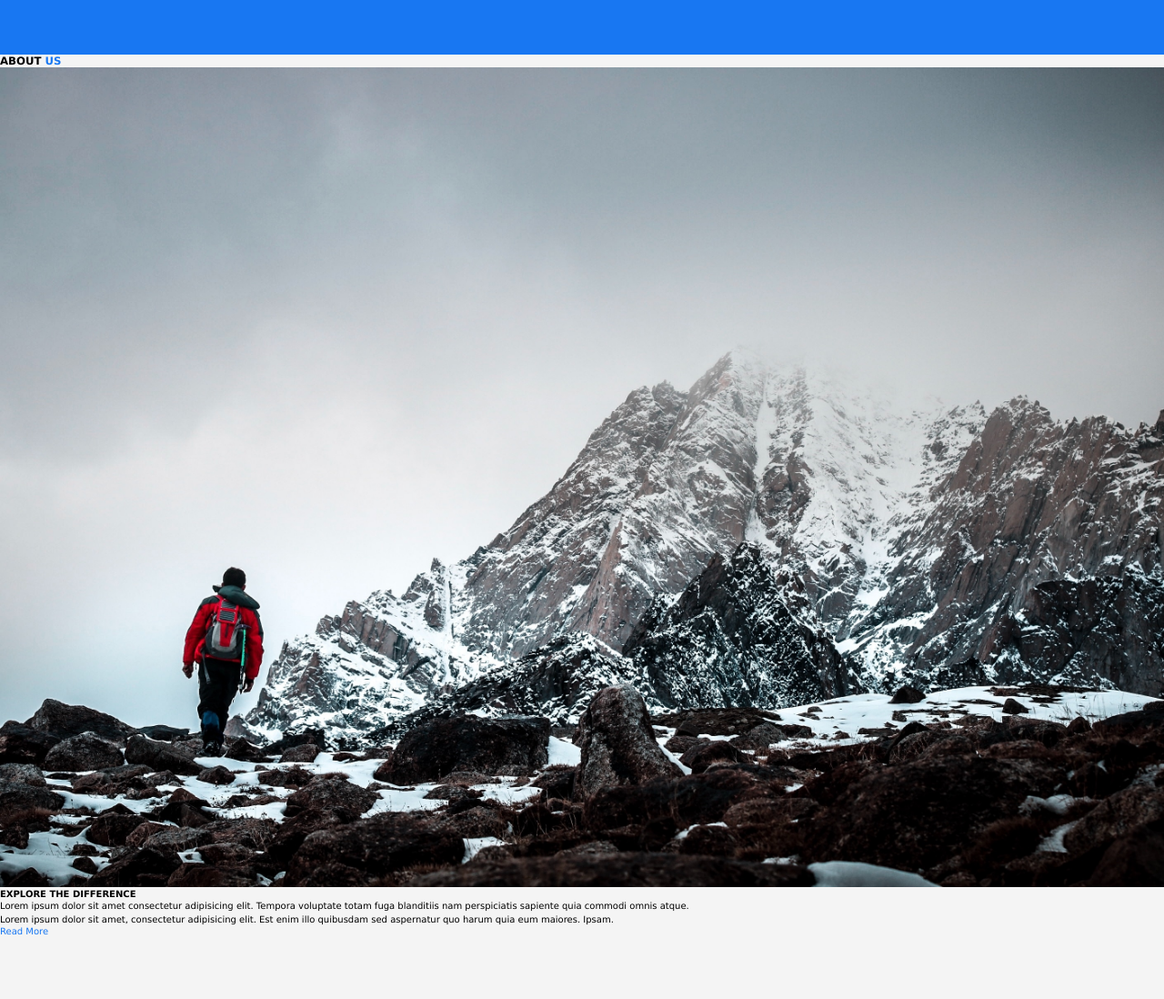
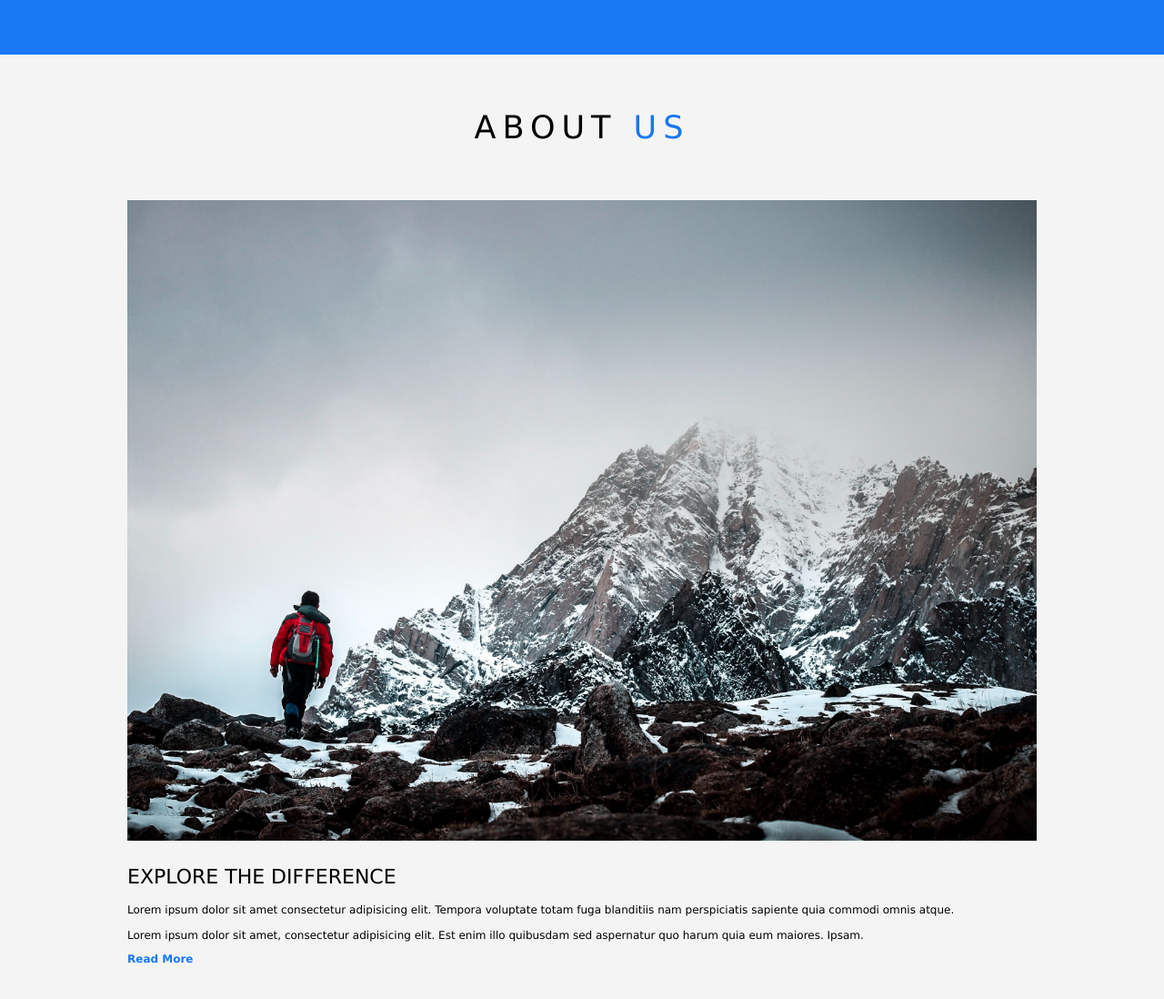
Before and after one commit to Tanastris/18_CAO_hiking, a plain HTML site: page index.html in a window 1280 px wide. Shown: the part 820-1918 px from the top of the page at 91% size. Before the commit the page ends 1849 px from the top, so only its background shows below. Drawn offline with Linux system fonts and the light colour scheme.

Commit message:
about-us css

```diff
--- a/index.html
+++ b/index.html
@@ -33,7 +33,7 @@
       </div>
     </header>
     <main>
-      <section class="contexpl">
+      <section class="container contexpl">
         <h2 class="ttu white">Continue Exploring</h2>
         <p class="white">
           Lorem ipsum dolor sit, amet consectetur adipisicing elit. Reiciendis,
@@ -41,8 +41,9 @@
         </p>
         <button class="btn contexpl-btn white">Explore Tours</button>
       </section>
-      <section class="about-us">
+      <section class="container about-us">
         <h3 class="ttu">About <span class="blue">us</span></h3>
+        <div class="about-us-div">
           <div class="about-us-photo">
             <img src="img/about-us.jpg" alt="mountain hiking photo" />
           </div>
@@ -59,6 +60,7 @@
             </p>
             <a class="blue" href="#">Read More</a>
           </div>
+        </div>
       </section>
     </main>
   </body>
--- a/styles/style.css
+++ b/styles/style.css
@@ -15,7 +15,11 @@ body {
 .ttu {
   text-transform: uppercase;
 }
+.container {
+  margin-bottom: 6rem;
+}
 p {
+  font-size: 1.5rem;
   line-height: 150%;
 }
 /* header------------------------------------ */
@@ -64,7 +68,6 @@ nav ul {
   letter-spacing: 0.7rem;
 }
 .contexpl p {
-  font-size: 1.5rem;
   line-height: 200%;
 }
 .contexpl-btn {
@@ -82,4 +85,42 @@ nav ul {
 }
 /* /contexpl section */
 
+/* about us-------------------------------- */
+
+h3 {
+  font-size: 3.5rem;
+  letter-spacing: 0.7rem;
+  font-weight: normal;
+  text-align: center;
+  margin-bottom: 6rem;
+}
+.about-us-div {
+  width: 80%;
+  margin-left: auto;
+  margin-right: auto;
+}
+h4 {
+  font-size: 2.2rem;
+  font-weight: normal;
+  padding: 0.5rem 0;
+}
+.about-us-photo {
+  margin-bottom: 2rem;
+}
+.about-us-text > * {
+  margin-bottom: 1rem;
+}
+.about-us-text p {
+  font-size: 1.2rem;
+}
+.about-us-text a {
+  font-size: 1.2rem;
+  font-weight: bold;
+  transition: color 0.1s;
+}
+.about-us-text a:hover {
+  color: blue;
+}
+/* /about us-------------------------------- */
+
 /* /main */
```
Lines whose indentation alone changed are shown as unchanged.
